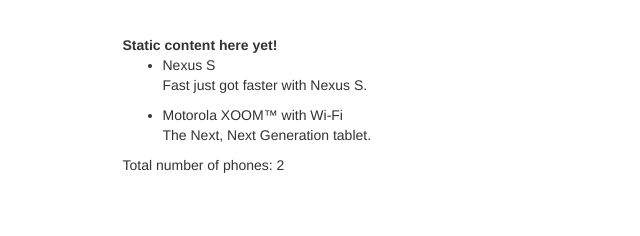
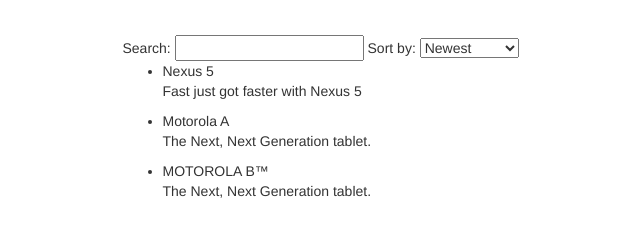
Before and after one commit to omercs/adaljsdemo, a plain HTML site: page TodoSPA/index.html in a window 1280 px wide. Shown: the whole page, without its empty margins (60-700 px from the left). Drawn offline with nearby package versions, Linux system fonts and the light colour scheme; some packages are replaced by stand-ins of ours.

Commit message:
model-view binding

```diff
--- /dev/null
+++ b/TodoSPA/App/Scripts/controllers.js
@@ -0,0 +1,24 @@
+var phonecatApp = angular.module('phonecatApp', []);
+
+phonecatApp.controller('PhoneListCtrl', function ($scope) {
+
+    $scope.phones = [
+     {
+         'name': 'Nexus 5',
+         'snippet': 'Fast just got faster with Nexus 5',
+         'age': 1
+     },
+     {
+         'name': 'Motorola A',
+         'snippet': 'The Next, Next Generation tablet.',
+         'age': 2
+     },
+     {
+         'name': 'MOTOROLA B™',
+         'snippet': 'The Next, Next Generation tablet.',
+         'age': 3
+     }
+    ];
+
+    $scope.orderProp = 'age';
+});
--- a/TodoSPA/index.html
+++ b/TodoSPA/index.html
@@ -1,5 +1,5 @@
 <!DOCTYPE html>
-<html xmlns="http://www.w3.org/1999/xhtml">
+<html ng-app="phonecatApp">
 <head>
     <title>Todo List: a SPA sample demonstrating Azure AD and ADAL JS</title>
     <link rel="stylesheet" href="https://maxcdn.bootstrapcdn.com/bootstrap/3.2.0/css/bootstrap.min.css">
@@ -7,9 +7,9 @@
     <script src="https://ajax.googleapis.com/ajax/libs/angularjs/1.2.25/angular.min.js"></script>
     <script src="https://code.angularjs.org/1.2.25/angular-route.js"></script>
     <script src="https://maxcdn.bootstrapcdn.com/bootstrap/3.2.0/js/bootstrap.min.js"></script>
-
+    <script src="App/Scripts/controllers.js"></script>
 </head>
-<body ng-app role="document">
+<body ng-controller="PhoneListCtrl">
 
     <br />
     <div class="container" role="main">
@@ -17,23 +17,22 @@
         <div class="row">
             <div class="col-xs-10 col-xs-offset-1">
                 <div ng-view class="panel-body">
-                    <b>Static content here {{'yet' + '!'}}</b>
+
+                    Search: <input ng-model="query">
+
+                    Sort by:
+                    <select ng-model="orderProp">
+                        <option value="name">Alphabetical</option>
+                        <option value="age">Newest</option>
+                    </select>
+
 
                     <ul>
-                        <li>
-                            <span>Nexus S</span>
-                            <p>
-                                Fast just got faster with Nexus S.
-                            </p>
-                        </li>
-                        <li>
-                            <span>Motorola XOOM™ with Wi-Fi</span>
-                            <p>
-                                The Next, Next Generation tablet.
-                            </p>
+                        <li ng-repeat="phone in phones | filter:query | orderBy:orderProp">
+                            <span>{{phone.name}}</span>
+                            <p>{{phone.snippet}}</p>
                         </li>
                     </ul>
-                    <p>Total number of phones: 2</p>
 
                 </div>
             </div>
```
Also changed, not shown: 1 other file.
